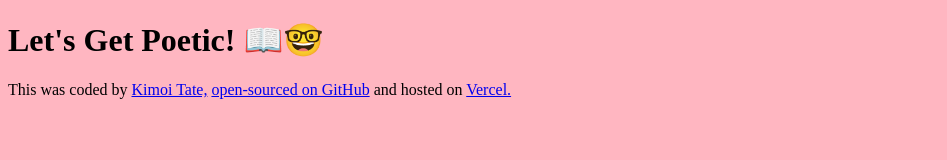
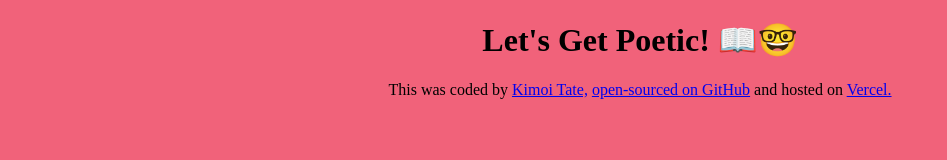
Before and after one commit to KymchiNoodle/Poem-Generator, a plain HTML site: page PoemGenerator.html in a window 1280 px wide. Shown: the whole page, without its empty margins (0-947 px from the left). Drawn offline with Linux system fonts and the light colour scheme.

Commit message:
Edited CSS & JS

```diff
--- a/src/script.js
+++ b/src/script.js
@@ -1 +1 @@
-alert("Hello Poet!");
+//alert("Hello Poet!");
--- a/src/style.css
+++ b/src/style.css
@@ -1,3 +1,4 @@
 body {
-  background-color: lightpink;
+  background: rgb(241, 98, 122);
+  text-align: center;
 }
```
